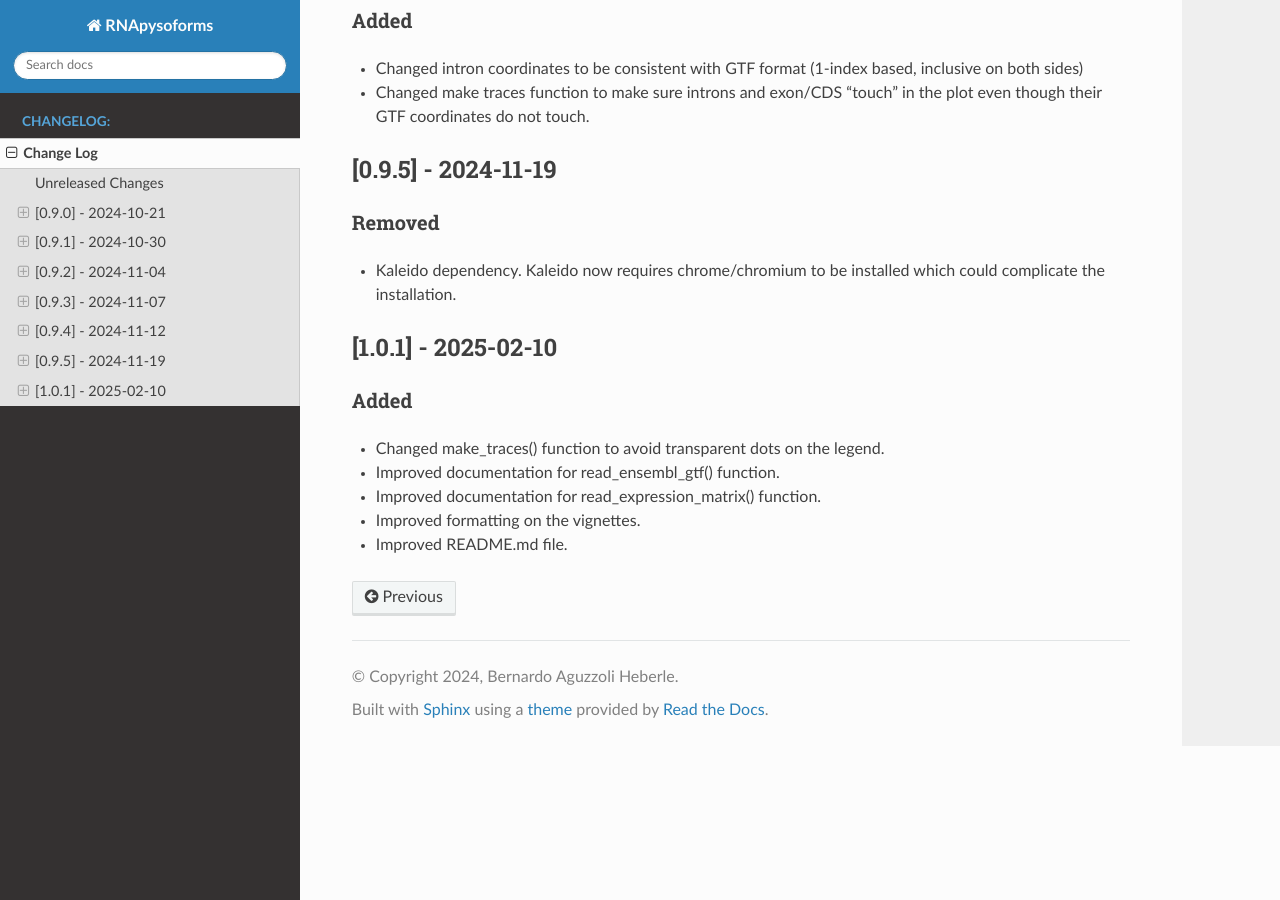
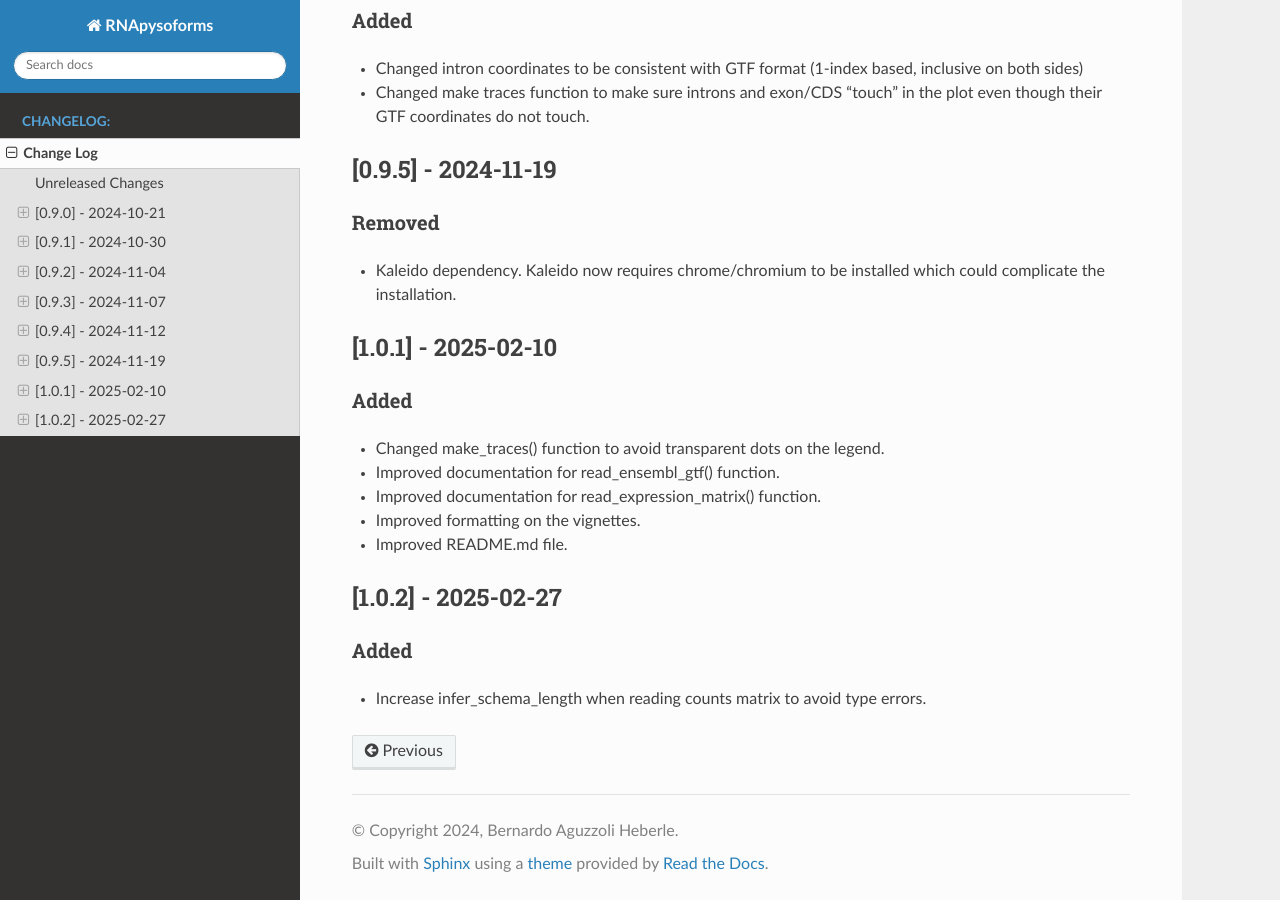
Before and after one commit to UK-SBCoA-EbbertLab/RNApysoforms, a Sphinx documentation site: the page built from source/changelog.rst, in a window 1280 px wide and 900 px high, scrolled down 1099 px. Built offline with Sphinx 7.4.7 and the Read the Docs theme 3.1.0, drawn with Linux system fonts in a browser that asks for light colours; pages that are not in the unit, such as notebooks, are missing from menus; comment, search, counter and statistics services are not loaded.

Commit message:
Update version number

```diff
--- a/CHANGELOG.md
+++ b/CHANGELOG.md
@@ -42,3 +42,8 @@
 - Improved documentation for read_expression_matrix() function.
 - Improved formatting on the vignettes.
 - Improved README.md file.
+
+
+## [1.0.2] - 2025-02-27
+### Added
+- Increase infer_schema_length when reading counts matrix to avoid type errors.
--- a/pyproject.toml
+++ b/pyproject.toml
@@ -4,7 +4,7 @@
 
 [project]
 name = "RNApysoforms"
-version = "1.0.1"
+version = "1.0.2"
 description = "A Python package designed for visualizing RNA isoform structures and expression levels by leveraging Plotly for interactive plotting and Polars for efficient data manipulation, enabling the creation of fast-rendering, interactive plots."
 readme = "README.md"
 authors = [{name = "Your Name", email = "bernardo.aguzzoli@gmail.com"}]
--- a/setup.py
+++ b/setup.py
@@ -2,7 +2,7 @@
 
 setup(
     name="RNApysoforms",
-    version="1.0.1",
+    version="1.0.2",
     package_dir={"": "src"},
     packages=find_packages(where="src"),
     install_requires=[
--- a/source/conf.py
+++ b/source/conf.py
@@ -2,7 +2,7 @@
 project = 'RNApysoforms'
 copyright = '2024, Bernardo Aguzzoli Heberle'
 author = 'Bernardo Aguzzoli Heberle'
-release = '1.0.1'
+release = '1.0.2'
 
 # -- General configuration ---------------------------------------------------
 extensions = [
--- a/src/RNApysoforms/__init__.py
+++ b/src/RNApysoforms/__init__.py
@@ -12,4 +12,4 @@
 __all__ = ['shorten_gaps', 'to_intron', "read_ensembl_gtf", "make_traces",
            "read_expression_matrix", "gene_filtering", "calculate_exon_number", "make_plot"]
 
-__version__ = "1.0.1"
+__version__ = "1.0.2"
```
